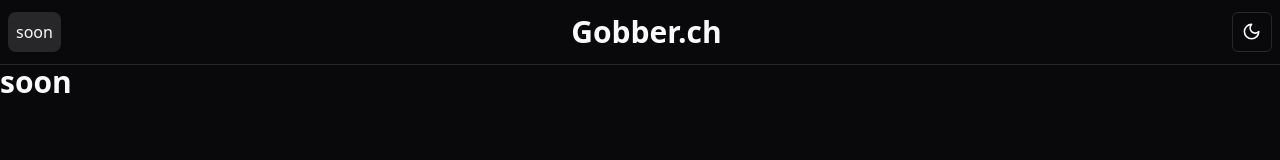
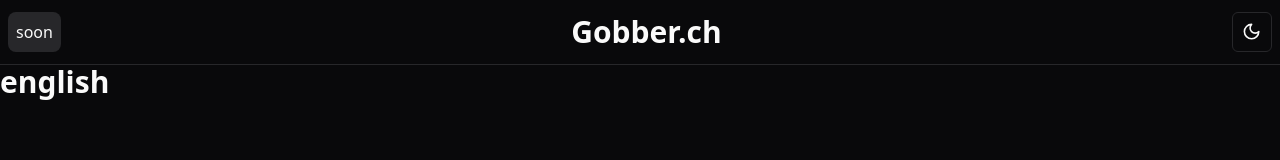
Before and after one commit to KyrillGobber/kyFrontpage, a React (Vite) app: page / in a window 1280 px wide. Shown: the top 160 px of the page. Built offline with nearby package versions, Linux system fonts and the light colour scheme.

Commit message:
feat: Setup i18next

```diff
--- a/package.json
+++ b/package.json
@@ -18,10 +18,12 @@
     "class-variance-authority": "^0.7.0",
     "clsx": "^2.1.0",
     "embla-carousel-react": "^8.0.0-rc18",
+    "i18next": "^23.7.16",
     "lucide-react": "^0.303.0",
     "next-themes": "^0.2.1",
     "react": "^18.2.0",
     "react-dom": "^18.2.0",
+    "react-i18next": "^14.0.0",
     "sonner": "^1.3.1",
     "tailwind-merge": "^2.2.0",
     "tailwindcss-animate": "^1.0.7"
--- a/src/components/organisms/MainContent.tsx
+++ b/src/components/organisms/MainContent.tsx
@@ -1,3 +1,6 @@
+import { useTranslation } from "react-i18next";
+
 export const MainContent = () => {
-    return <h1>soon</h1>;
+    const { t } = useTranslation();
+    return <h1>{t('random')}</h1>;
 };
--- /dev/null
+++ b/src/i18n.js
@@ -0,0 +1,32 @@
+import i18n from "i18next";
+import { initReactI18next } from "react-i18next";
+
+// the translations
+// (tip move them in a JSON file and import them,
+// or even better, manage them separated from your code: https://react.i18next.com/guides/multiple-translation-files)
+import translationEnglish from './translations/en.json';
+import translationGerman from './translations/de.json';
+
+const resources = {
+	en: {
+        translation: translationEnglish,
+    },
+    de: {
+        translation: translationGerman,
+    },
+};
+
+i18n
+  .use(initReactI18next) // passes i18n down to react-i18next
+  .init({
+    resources,
+    lng: "en", // language to use, more information here: https://www.i18next.com/overview/configuration-options#languages-namespaces-resources
+    // you can use the i18n.changeLanguage function to change the language manually: https://www.i18next.com/overview/api#changelanguage
+    // if you're using a language detector, do not define the lng option
+
+    interpolation: {
+      escapeValue: false // react already safes from xss
+    }
+  });
+
+  export default i18n;
--- a/src/main.tsx
+++ b/src/main.tsx
@@ -3,6 +3,7 @@
 import App from './App.tsx'
 import './index.css'
 import { ThemeProvider } from './components/theme-provider.tsx'
+import './i18n';
 
 ReactDOM.createRoot(document.getElementById('root')!).render(
     <React.StrictMode>
--- /dev/null
+++ b/src/translations/de.json
@@ -0,0 +1,3 @@
+{
+    "random": "english"
+}
--- /dev/null
+++ b/src/translations/en.json
@@ -0,0 +1,3 @@
+{
+    "random": "english"
+}
```
Also changed, not shown: 1 other file (tests, documents, lock files or other folders).
